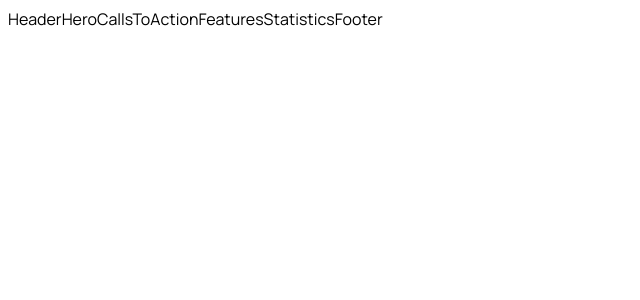
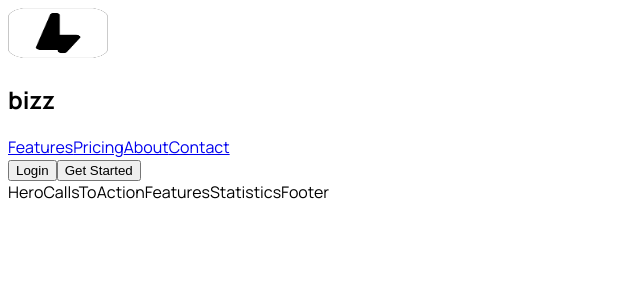
Before and after one commit to ch1booze/vendoor-frontend, a Next.js app: page / in a window 1280 px wide. Shown: the top 300 px of the page, without its empty margins (0-640 px from the left). Built offline with nearby package versions, Linux system fonts and the light colour scheme.

Commit message:
feat: create Header component

```diff
--- a/app/components/layout/Header/Header.tsx
+++ b/app/components/layout/Header/Header.tsx
@@ -1,3 +1,20 @@
+import Image from "next/image";
+import Link from "next/link";
+
 export default function Header() {
-  return <>Header</>;
+    return (
+        <header>
+            <Image src="/logo.png" alt="Logo" width={100} height={50} />
+            <h2>bizz</h2>
+            <nav>
+                <Link href="/">Features</Link>
+                <Link href="/">Pricing</Link>
+                <Link href="/">About</Link>
+                <Link href="/">Contact</Link>
+            </nav>
+
+            <button>Login</button>
+            <button>Get Started</button>
+        </header>
+    );
 }
```
